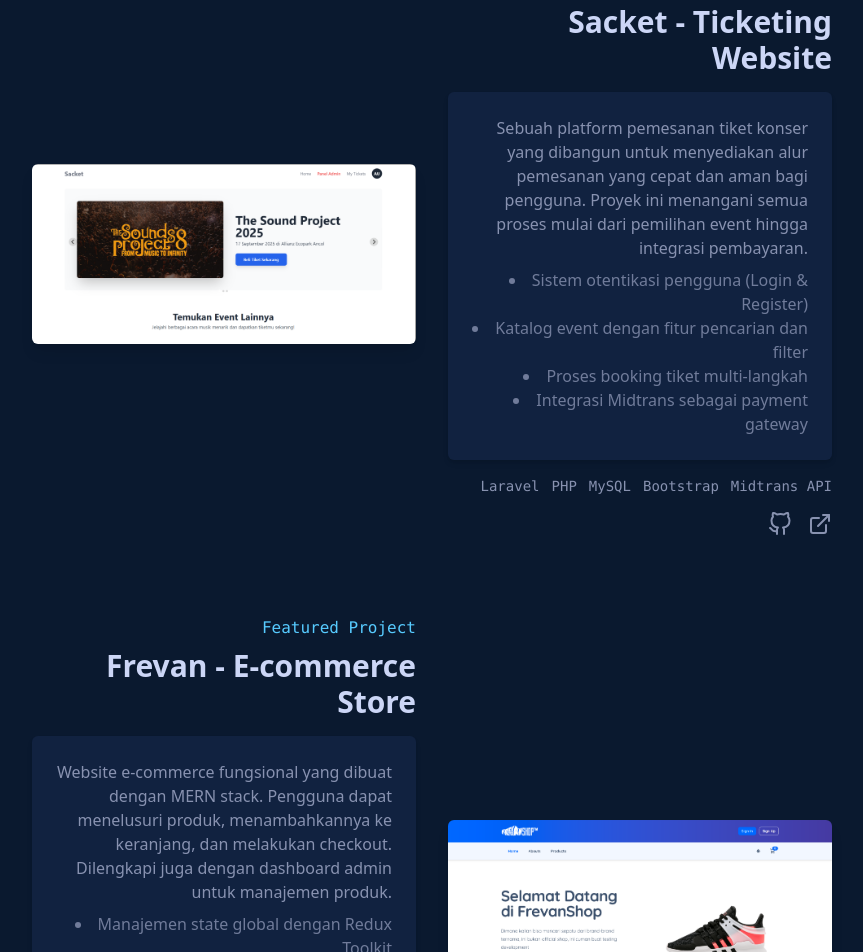
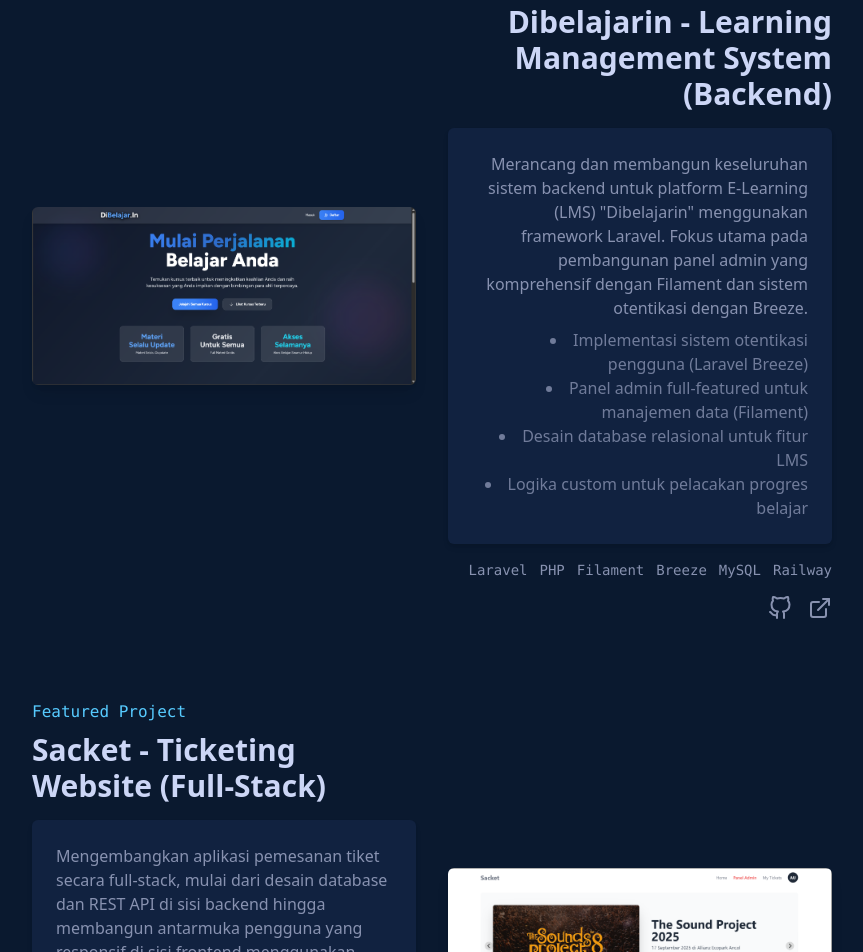
Before and after one commit to fredyyfajarr/isaachuu, a Next.js app: page / in a window 1280 px wide. Shown: the part 1660-2612 px from the top of the page, without its empty margins (208-1071 px from the left). Built offline with nearby package versions, Linux system fonts and the light colour scheme.

Commit message:
update project

```diff
--- a/src/components/Projects.tsx
+++ b/src/components/Projects.tsx
@@ -3,37 +3,52 @@ import React from 'react';
 import Image from 'next/image';
 import { FiGithub, FiExternalLink } from 'react-icons/fi';
 
-// 1. Definisikan data proyek Anda di sini
+// Definisikan data proyek Anda di sini
 const projectData = [
   {
-    title: 'Sacket - Ticketing Website',
+    title: 'Dibelajarin - Learning Management System (Backend)',
     description:
-      'Sebuah platform pemesanan tiket konser yang dibangun untuk menyediakan alur pemesanan yang cepat dan aman bagi pengguna. Proyek ini menangani semua proses mulai dari pemilihan event hingga integrasi pembayaran.',
+      'Merancang dan membangun keseluruhan sistem backend untuk platform E-Learning (LMS) "Dibelajarin" menggunakan framework Laravel. Fokus utama pada pembangunan panel admin yang komprehensif dengan Filament dan sistem otentikasi dengan Breeze.',
     features: [
-      'Sistem otentikasi pengguna (Login & Register)',
-      'Katalog event dengan fitur pencarian dan filter',
+      'Implementasi sistem otentikasi pengguna (Laravel Breeze)',
+      'Panel admin full-featured untuk manajemen data (Filament)',
+      'Desain database relasional untuk fitur LMS',
+      'Logika custom untuk pelacakan progres belajar',
+    ],
+    tags: ['Laravel', 'PHP', 'Filament', 'Breeze', 'MySQL', 'Railway'],
+    liveUrl: 'https://dibelajarin.up.railway.app/',
+    repoUrl: 'https://github.com/fredyyfajarr/dibelajarin_2.0', // URL diperbarui
+    imageUrl: '/images/dibelajarin-preview.png',
+  },
+  {
+    title: 'Sacket - Ticketing Website (Full-Stack)',
+    description:
+      'Mengembangkan aplikasi pemesanan tiket secara full-stack, mulai dari desain database dan REST API di sisi backend hingga membangun antarmuka pengguna yang responsif di sisi frontend menggunakan framework Laravel.',
+    features: [
+      'Pengembangan end-to-end (backend & frontend)',
+      'Sistem otentikasi dan manajemen event',
       'Proses booking tiket multi-langkah',
-      'Integrasi Midtrans sebagai payment gateway',
+      'Integrasi payment gateway Midtrans',
     ],
     tags: ['Laravel', 'PHP', 'MySQL', 'Bootstrap', 'Midtrans API'],
     liveUrl: 'https://sacket-x0j8k.sevalla.app/',
-    repoUrl: 'https://github.com/fredyyfajarr/ticketing-project', // Ganti dengan URL repo Anda
-    imageUrl: '/images/sacket-preview.png', // Pastikan gambar ada di public/images
+    repoUrl: 'https://github.com/fredyyfajarr/sacket', // URL diperbarui
+    imageUrl: '/images/sacket-preview.png',
   },
   {
-    title: 'Frevan - E-commerce Store',
+    title: 'Frevan - E-commerce Store (Backend)',
     description:
-      'Website e-commerce fungsional yang dibuat dengan MERN stack. Pengguna dapat menelusuri produk, menambahkannya ke keranjang, dan melakukan checkout. Dilengkapi juga dengan dashboard admin untuk manajemen produk.',
+      'Bertanggung jawab atas seluruh pengembangan sisi backend untuk platform e-commerce fungsional. Fokus pada pembuatan REST API yang aman dan efisien untuk menangani semua logika bisnis, mulai dari manajemen produk hingga proses checkout.',
     features: [
-      'Manajemen state global dengan Redux Toolkit',
-      'Keranjang belanja dan alur checkout fungsional',
       'REST API yang aman dengan otentikasi JWT',
-      'Dashboard admin untuk operasi CRUD pada produk',
+      'Logika bisnis untuk keranjang belanja & alur checkout',
+      'API untuk operasi CRUD pada produk dari dashboard admin',
+      'Manajemen database produk dan pengguna',
     ],
-    tags: ['React', 'Node.js', 'Express.js', 'MongoDB', 'Redux'],
+    tags: ['Node.js', 'Express.js', 'MongoDB', 'JWT'], // Tags diperbarui (frontend dihapus)
     liveUrl: 'https://frevan.vercel.app/',
-    repoUrl: 'https://github.com/fredyyfajarr/mern-fe-ecommerce', // Ganti dengan URL repo Anda
-    imageUrl: '/images/frevan-shop-preview.png', // Pastikan gambar ada di public/images
+    repoUrl: 'https://github.com/fredyyfajarr/be-ecommerce-isaac', // URL diperbarui
+    imageUrl: '/images/frevan-shop-preview.png',
   },
 ];
 
@@ -52,7 +67,6 @@ const Projects = () => {
             key={index}
             className="grid grid-cols-1 md:grid-cols-2 gap-8 items-center"
           >
-            {/* Kolom Gambar */}
             <div
               className={`relative group ${
                 index % 2 === 0 ? 'md:order-1' : 'md:order-2'
@@ -74,9 +88,8 @@ const Projects = () => {
               </a>
             </div>
 
-            {/* Kolom Deskripsi */}
             <div
-              className={`text-left md:text-right ${
+              className={`text-left ${
                 index % 2 === 0
                   ? 'md:order-2 md:text-right'
                   : 'md:order-1 md:text-left'
```
Also changed, not shown: public/images/dibelajarin-preview.png (added).
